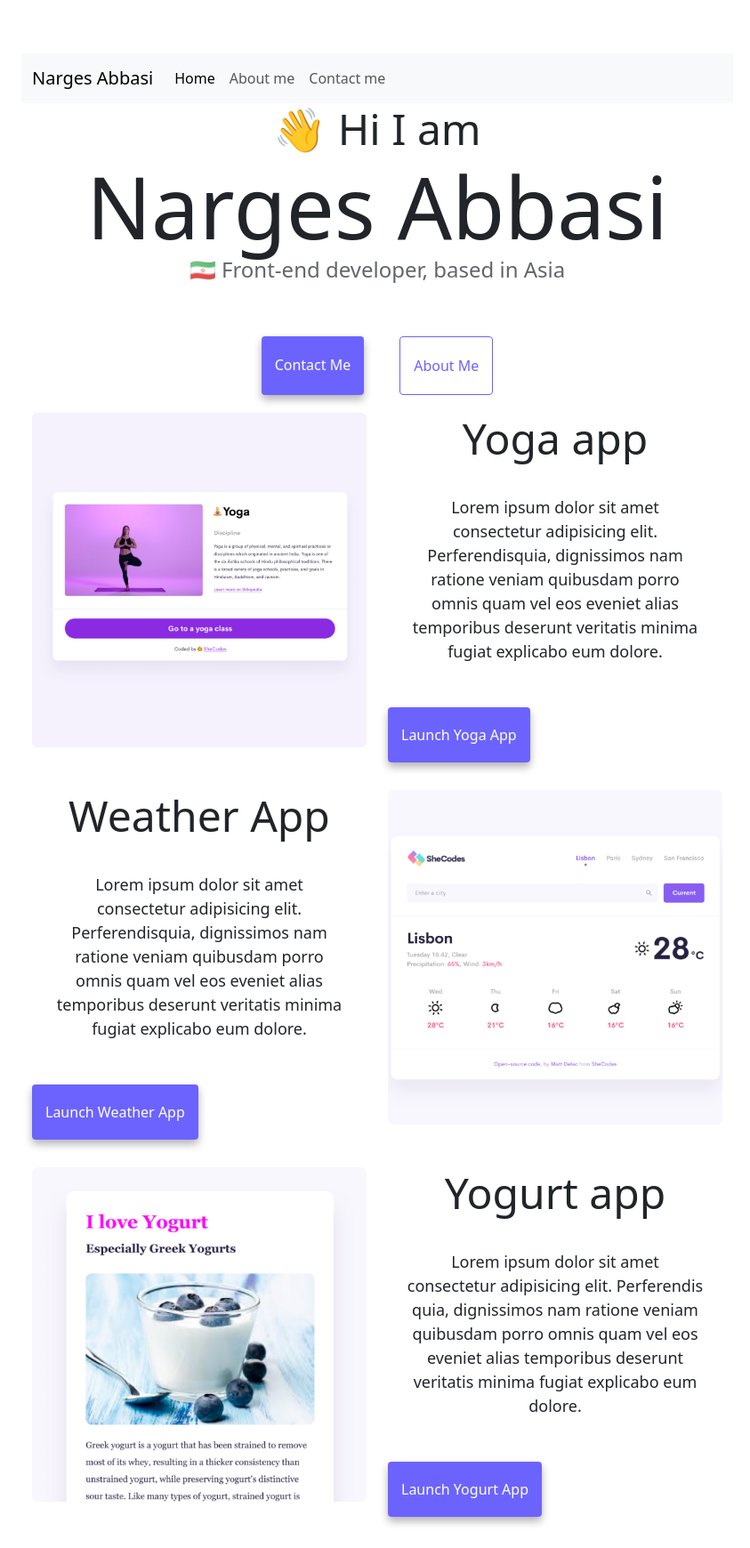
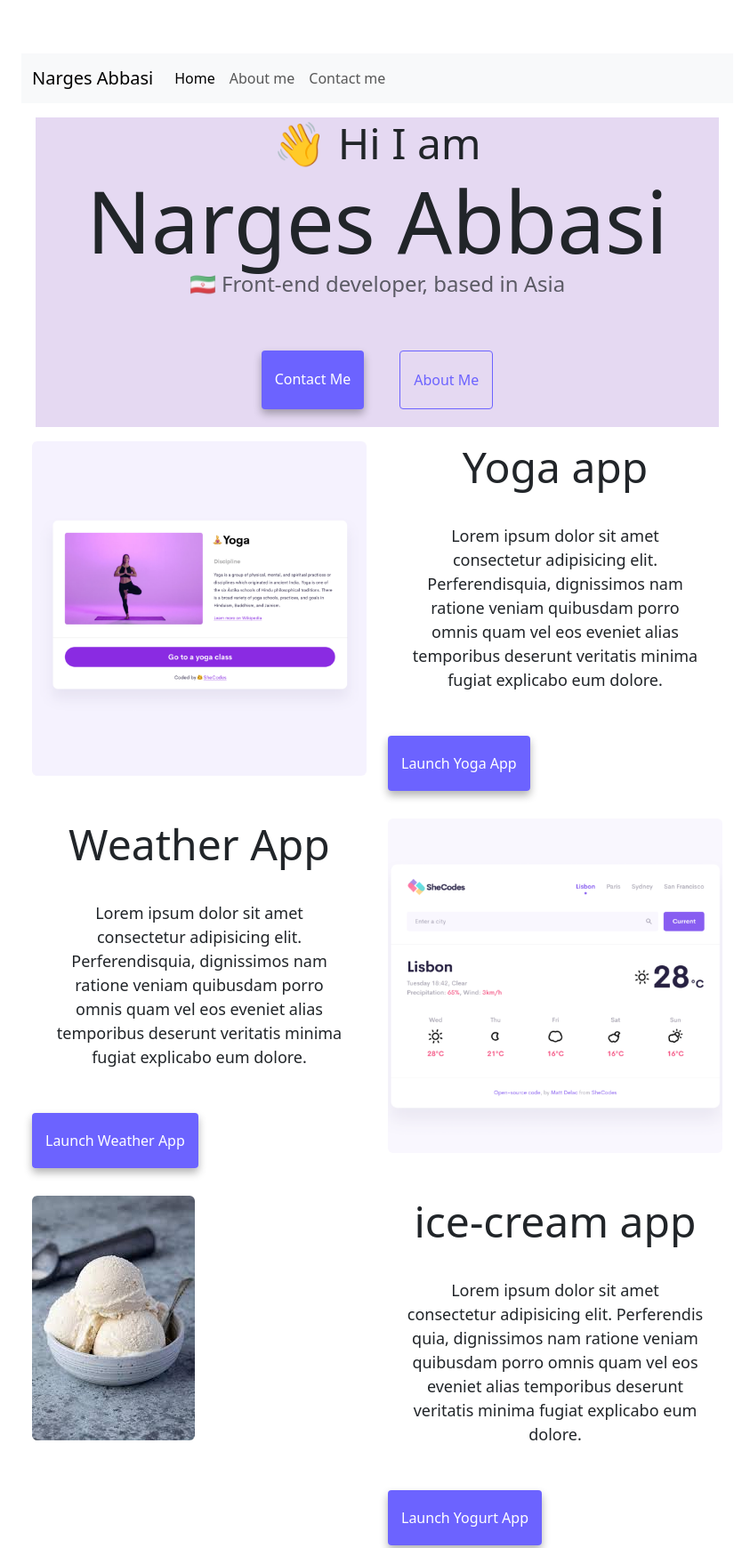
Before and after one commit to Narges-abbasii/my-webpage, a website: page index.html in a window 1280 px wide. Shown: the top 1740 px of the page at 89% size, without its empty margins (216-1059 px from the left). Drawn offline with nearby package versions, Linux system fonts and the light colour scheme.

Commit message:
adding some content

```diff
--- a/index.html
+++ b/index.html
@@ -53,12 +53,14 @@
         </div>
       </div>
     </nav>
+    <div class="hero m-3">
       <h2>👋 Hi I am</h2>
       <h1>Narges Abbasi</h1>
       <h3>🇮🇷 Front-end developer, based in Asia</h3>
       <div class="navigation-links">
         <a href="about.html#contact" class="contact-link">Contact me</a>
         <a href="about.html" class="about-link">About me</a>
+      </div>
     </div>
     <div class="container">
       <div class="row">
@@ -99,10 +101,10 @@
 
       <div class="row mt-5">
         <div class="col-md-6">
-          <img src="images/yogurt.png" class="img-fluid rounded" />
+          <img src="images/ice-cream.jpg" class="img-fluid rounded" />
         </div>
         <div class="col-md-6">
-          <h2 class="mb-3">Yogurt app</h2>
+          <h2 class="mb-3">ice-cream app</h2>
           <p>
             Lorem ipsum dolor sit amet consectetur adipisicing elit. Perferendis
             quia, dignissimos nam ratione veniam quibusdam porro omnis quam vel
--- a/style.css
+++ b/style.css
@@ -7,6 +7,10 @@
 body {
   margin: 60px auto;
   max-width: 800px;
+}
+
+.hero {
+  background-color: #e5d9f2;
 }
 
 h1,
```
Also changed, not shown: about.html (+3 -3 lines), images/ice-cream.jpg (added). Lines whose indentation alone changed are shown as unchanged.
